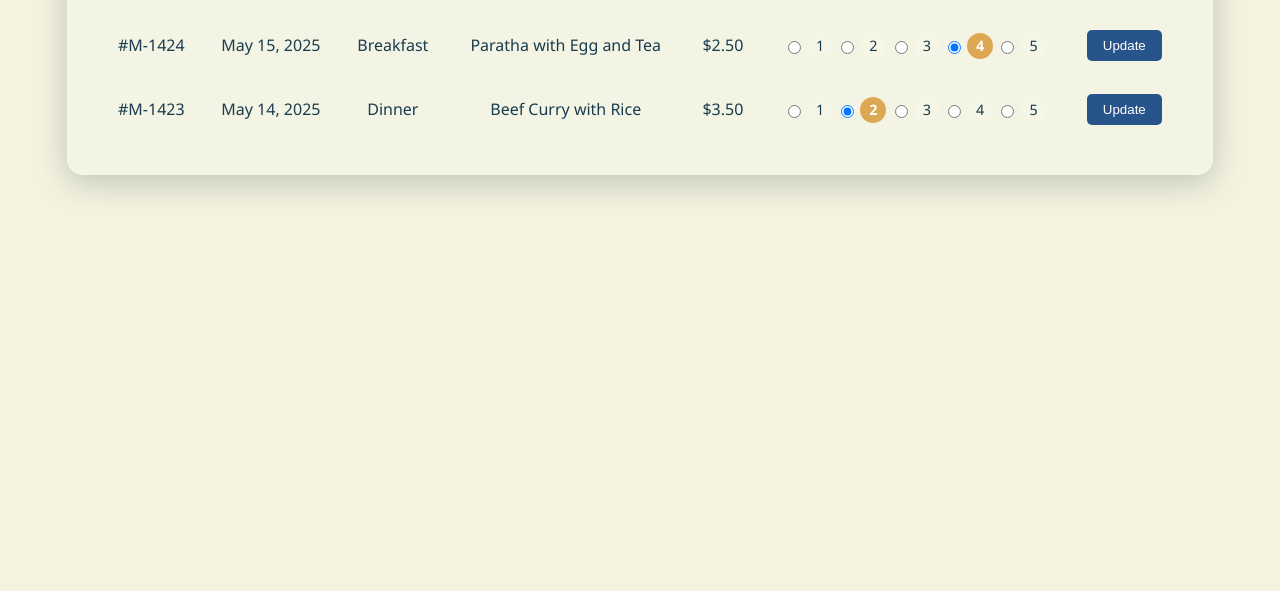
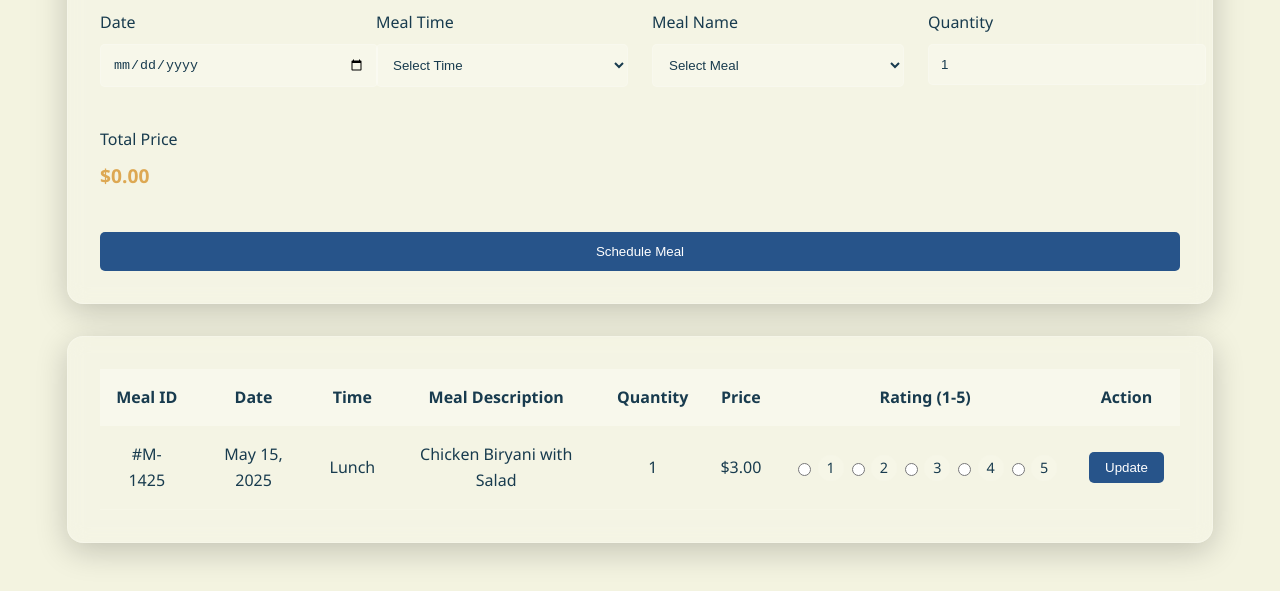
Before and after one commit to zawad1804/bachelor-meal-system, a plain HTML site: page meals.html in a window 1280 px wide. Shown: the part 459-1050 px from the top of the page. Before the commit the page ends 800 px from the top, so only its background shows below. Drawn offline with Linux system fonts and the light colour scheme.

Commit message:
added meal scheduler for user meals.html

```diff
--- a/meals.html
+++ b/meals.html
@@ -43,6 +43,65 @@
       border: 1px solid var(--glass-border);
       background: var(--glass-bg);
       color: var(--dark-primary);
+    }
+
+    /* Meal Scheduler Section */
+    .meal-scheduler {
+      background: var(--glass-bg);
+      border: 1px solid var(--glass-border);
+      border-radius: 1rem;
+      padding: 2rem;
+      backdrop-filter: blur(10px);
+      box-shadow: 0 8px 32px 0 rgba(0, 0, 0, 0.2);
+      margin-bottom: 2rem;
+    }
+
+    .scheduler-form {
+      display: grid;
+      grid-template-columns: repeat(auto-fit, minmax(200px, 1fr));
+      gap: 1.5rem;
+    }
+
+    .form-group {
+      margin-bottom: 1rem;
+    }
+
+    .form-group label {
+      display: block;
+      margin-bottom: 0.5rem;
+      font-weight: 500;
+    }
+
+    .form-control {
+      width: 100%;
+      padding: 0.75rem;
+      border: 1px solid var(--glass-border);
+      border-radius: 5px;
+      background: rgba(255, 255, 255, 0.2);
+      color: var(--dark-primary);
+    }
+
+    .price-display {
+      font-size: 1.2rem;
+      font-weight: bold;
+      color: var(--accent);
+      margin-top: 0.5rem;
+    }
+
+    .schedule-btn {
+      grid-column: 1 / -1;
+      padding: 0.75rem;
+      background: var(--primary);
+      color: white;
+      border: none;
+      border-radius: 5px;
+      cursor: pointer;
+      font-weight: 500;
+      transition: background 0.3s;
+    }
+
+    .schedule-btn:hover {
+      background: var(--dark-primary);
     }
 
     /* Meals Table */
@@ -140,6 +199,10 @@
         height: 22px;
         font-size: 0.8rem;
       }
+
+      .scheduler-form {
+        grid-template-columns: 1fr;
+      }
     }
   </style>
 </head>
@@ -178,6 +241,52 @@
       </div>
     </header>
 
+    <!-- Meal Scheduler Section -->
+    <section class="glass-card meal-scheduler">
+      <h2 class="section-heading">Schedule Your Meal</h2>
+      <form class="scheduler-form" id="mealSchedulerForm">
+        <div class="form-group">
+          <label for="meal-date">Date</label>
+          <input type="date" id="meal-date" class="form-control" required>
+        </div>
+
+        <div class="form-group">
+          <label for="meal-time">Meal Time</label>
+          <select id="meal-time" class="form-control" required>
+            <option value="">Select Time</option>
+            <option value="breakfast">Breakfast</option>
+            <option value="lunch">Lunch</option>
+            <option value="dinner">Dinner</option>
+          </select>
+        </div>
+
+        <div class="form-group">
+          <label for="meal-name">Meal Name</label>
+          <select id="meal-name" class="form-control" required>
+            <option value="">Select Meal</option>
+            <option value="chicken-biryani" data-price="3.00">Chicken Biryani ($3.00)</option>
+            <option value="beef-curry" data-price="3.50">Beef Curry ($3.50)</option>
+            <option value="fish-curry" data-price="3.00">Fish Curry ($3.00)</option>
+            <option value="vegetable-khichuri" data-price="2.50">Vegetable Khichuri ($2.50)</option>
+            <option value="paratha-egg" data-price="2.50">Paratha with Egg ($2.50)</option>
+          </select>
+        </div>
+
+        <div class="form-group">
+          <label for="meal-quantity">Quantity</label>
+          <input type="number" id="meal-quantity" class="form-control" min="1" value="1" required>
+        </div>
+
+        <div class="form-group">
+          <label>Total Price</label>
+          <div class="price-display" id="total-price">$0.00</div>
+        </div>
+
+        <button type="submit" class="schedule-btn">Schedule Meal</button>
+      </form>
+    </section>
+
+    <!-- Meals History Section -->
     <section class="glass-card meals-list">
       <table class="meals-table">
         <thead>
@@ -186,6 +295,7 @@
             <th>Date</th>
             <th>Time</th>
             <th>Meal Description</th>
+            <th>Quantity</th>
             <th>Price</th>
             <th>Rating (1-5)</th>
             <th>Action</th>
@@ -198,6 +308,7 @@
             <td>May 15, 2025</td>
             <td>Lunch</td>
             <td>Chicken Biryani with Salad</td>
+            <td>1</td>
             <td>$3.00</td>
             <td>
               <div class="rating-options">
@@ -214,64 +325,4 @@
               </div>
             </td>
             <td>
-              <button class="update-btn">Update</button>
-            </td>
-          </tr>
-
-          <!-- Meal Entry 2 -->
-          <tr>
-            <td>#M-1424</td>
-            <td>May 15, 2025</td>
-            <td>Breakfast</td>
-            <td>Paratha with Egg and Tea</td>
-            <td>$2.50</td>
-            <td>
-              <div class="rating-options">
-                <input type="radio" id="meal1424-rating1" name="meal1424-rating" value="1">
-                <label for="meal1424-rating1">1</label>
-                <input type="radio" id="meal1424-rating2" name="meal1424-rating" value="2">
-                <label for="meal1424-rating2">2</label>
-                <input type="radio" id="meal1424-rating3" name="meal1424-rating" value="3">
-                <label for="meal1424-rating3">3</label>
-                <input type="radio" id="meal1424-rating4" name="meal1424-rating" value="4" checked>
-                <label for="meal1424-rating4">4</label>
-                <input type="radio" id="meal1424-rating5" name="meal1424-rating" value="5">
-                <label for="meal1424-rating5">5</label>
-              </div>
-            </td>
-            <td>
-              <button class="update-btn">Update</button>
-            </td>
-          </tr>
-
-          <!-- Meal Entry 3 -->
-          <tr>
-            <td>#M-1423</td>
-            <td>May 14, 2025</td>
-            <td>Dinner</td>
-            <td>Beef Curry with Rice</td>
-            <td>$3.50</td>
-            <td>
-              <div class="rating-options">
-                <input type="radio" id="meal1423-rating1" name="meal1423-rating" value="1">
-                <label for="meal1423-rating1">1</label>
-                <input type="radio" id="meal1423-rating2" name="meal1423-rating" value="2" checked>
-                <label for="meal1423-rating2">2</label>
-                <input type="radio" id="meal1423-rating3" name="meal1423-rating" value="3">
-                <label for="meal1423-rating3">3</label>
-                <input type="radio" id="meal1423-rating4" name="meal1423-rating" value="4">
-                <label for="meal1423-rating4">4</label>
-                <input type="radio" id="meal1423-rating5" name="meal1423-rating" value="5">
-                <label for="meal1423-rating5">5</label>
-              </div>
-            </td>
-            <td>
-              <button class="update-btn">Update</button>
-            </td>
-          </tr>
-        </tbody>
-      </table>
-    </section>
-  </main>
-</body>
-</html>
+              <button class="update-btn">Update</button
```
